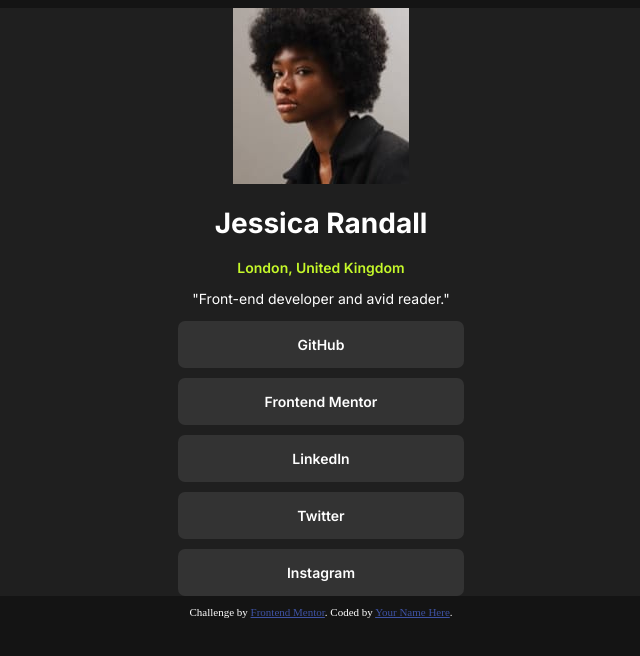
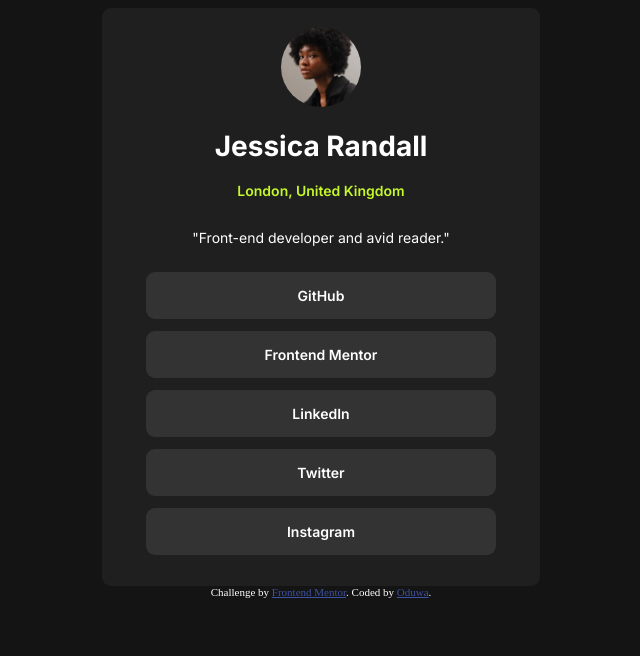
Before and after one commit to oduwa-A/Social-Links, a plain HTML site: page index.html in a window 1280 px wide. Shown: the whole page, without its empty margins (319-959 px from the left). Drawn offline with Linux system fonts and the light colour scheme.

Commit message:
Second and final

```diff
--- a/index.html
+++ b/index.html
@@ -28,7 +28,7 @@
 
   <div class="attribution">
     Challenge by <a href="https://www.frontendmentor.io?ref=challenge" target="_blank">Frontend Mentor</a>.
-    Coded by <a href="#">Your Name Here</a>.
+    Coded by <a href="#">Oduwa</a>.
 
   </div>
 </body>
--- a/style.css
+++ b/style.css
@@ -1,7 +1,10 @@
 @import url('https://fonts.googleapis.com/css2?family=Figtree:ital,wght@0,300..900;1,300..900&family=Fraunces:ital,opsz,wght@0,9..144,100..900;1,9..144,100..900&family=Inter:ital,opsz,wght@0,14..32,100..900;1,14..32,100..900&family=Montserrat:ital,wght@0,100..900;1,100..900&family=Outfit:wght@100..900&display=swap');
 .attribution { font-size: 11px; text-align: center; }
 .attribution a { color: hsl(228, 45%, 44%); }
-
+html, body {
+    max-width: 100%;
+    overflow-x: hidden;
+}
 body{
     background-color: hsl(0, 0%, 8%);
     font-size: 14px;
@@ -10,13 +13,25 @@ body{
 
 .info-card{
     background-color: hsl(0, 0%, 12%);
+    border-radius: 9px;
     font-family: 'Inter', sans-serif;
     margin: auto;
+    padding: 1rem;
     text-align: center;
+    width: 20rem;
+}
+
+.info-card img{
+    width: 5rem;
+    border-radius: 100%;
 }
 
 .Name h1{
     font-weight: 700;
+}
+
+.Location{
+    padding-bottom: 10px;
 }
 
 .Location h2{
@@ -25,18 +40,38 @@ body{
     font-weight: 600;
 }
 
+.Desc{
+    padding-bottom: 8px;
+}
+
 .links{
     background-color: hsl(0, 0%, 20%);
-    border-radius: 7px;
+    border-radius: 9px;
     font-weight: 600;
     margin: 10px;
     margin-left: auto;
     margin-right: auto;
+    margin-bottom: 12px;
     padding: 15px;
-    width: 16rem;
+    width: 85%;
 }
 
 /* Desktop */
-@media screen {
+@media only screen and (min-width: 768px) {
+    .info-card{
+        width: 25rem;
+        padding:1.2rem;
+    }
 
+    .Location{
+        padding-bottom: 5px;
+    }
+
+    .Desc{
+        padding-bottom: 2px;
+    }
+
+    .links{
+        width: 80%;
+    }
 }
```
